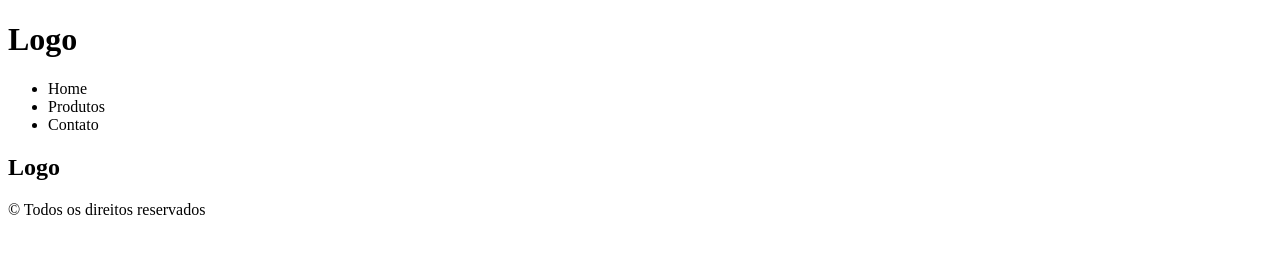
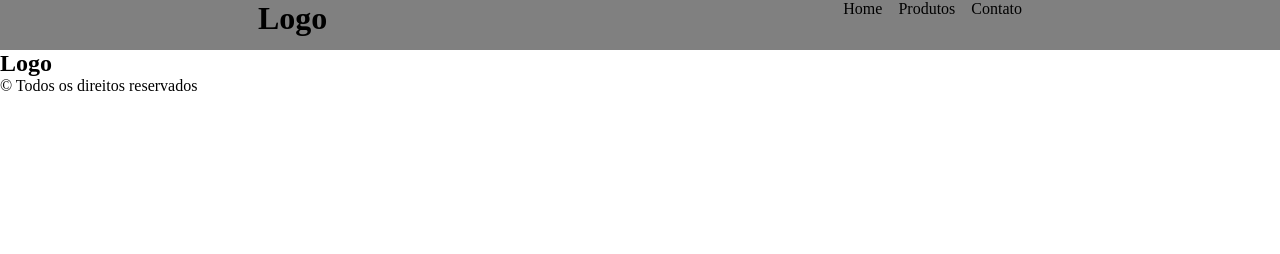
Before and after one commit to Marcelo1080p/barberAlura, a plain HTML site: page index.html in a window 1280 px wide. Drawn offline with Linux system fonts and the light colour scheme.

Commit message:
Trabalhando nos estilos

```diff
--- a/index.html
+++ b/index.html
@@ -1,5 +1,5 @@
 <!DOCTYPE html>
-<html lang="en">
+<html lang="pt-br">
 <head>
     <meta charset="UTF-8">
     <meta http-equiv="X-UA-Compatible" content="IE=edge">
--- a/style.css
+++ b/style.css
@@ -0,0 +1,30 @@
+* {
+    padding: 0;
+    margin: 0;
+    box-sizing: border-box;
+}
+
+body {
+    min-height: 100vh;
+}
+
+header {
+    background-color: gray;
+}
+
+header .caixa {
+    display: flex;
+    justify-content: space-around;
+    height: 50px;
+
+}
+
+header .caixa nav ul {
+    display: flex;
+    gap: 1rem;
+
+}
+
+header .caixa nav ul li {
+    list-style: none;
+}
```
